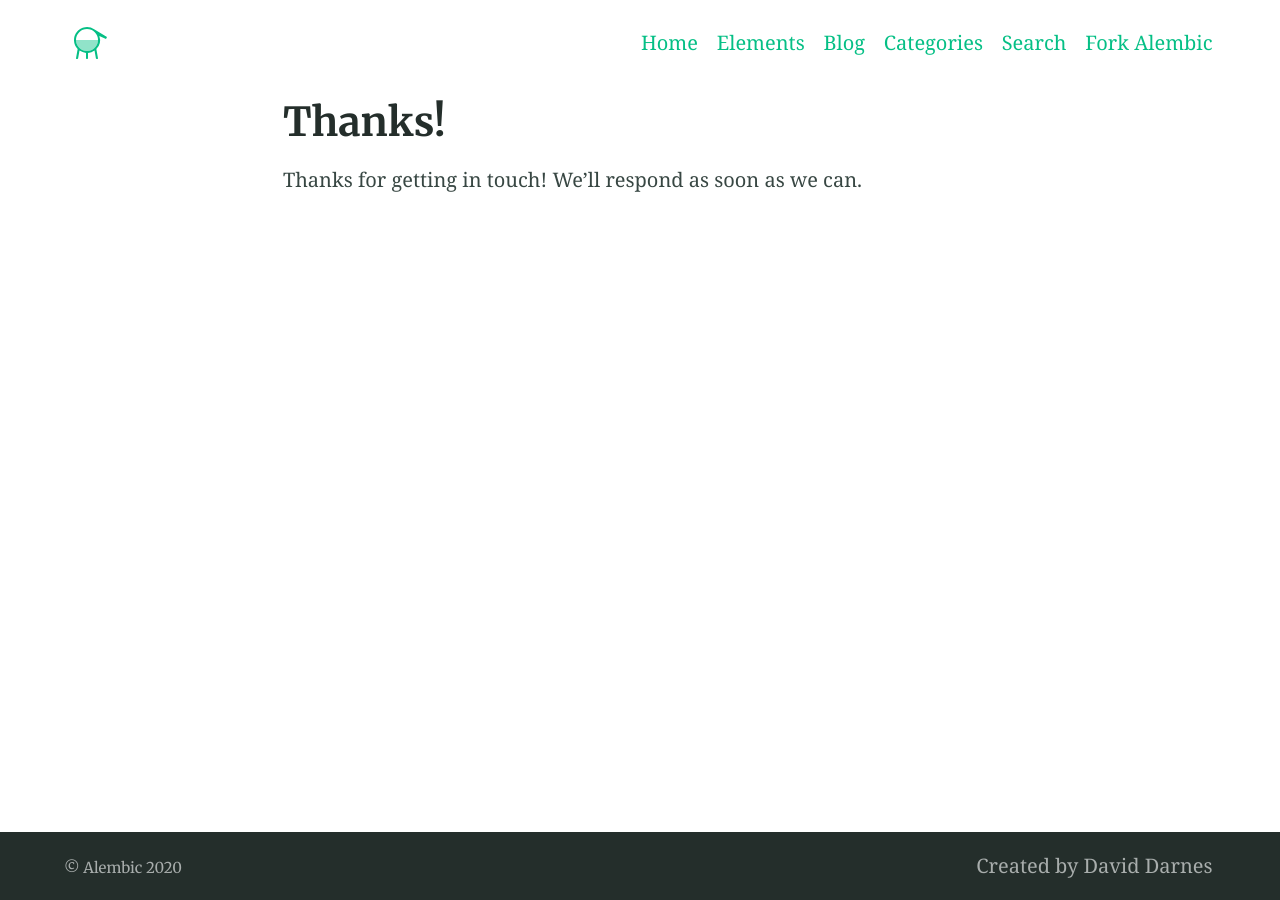
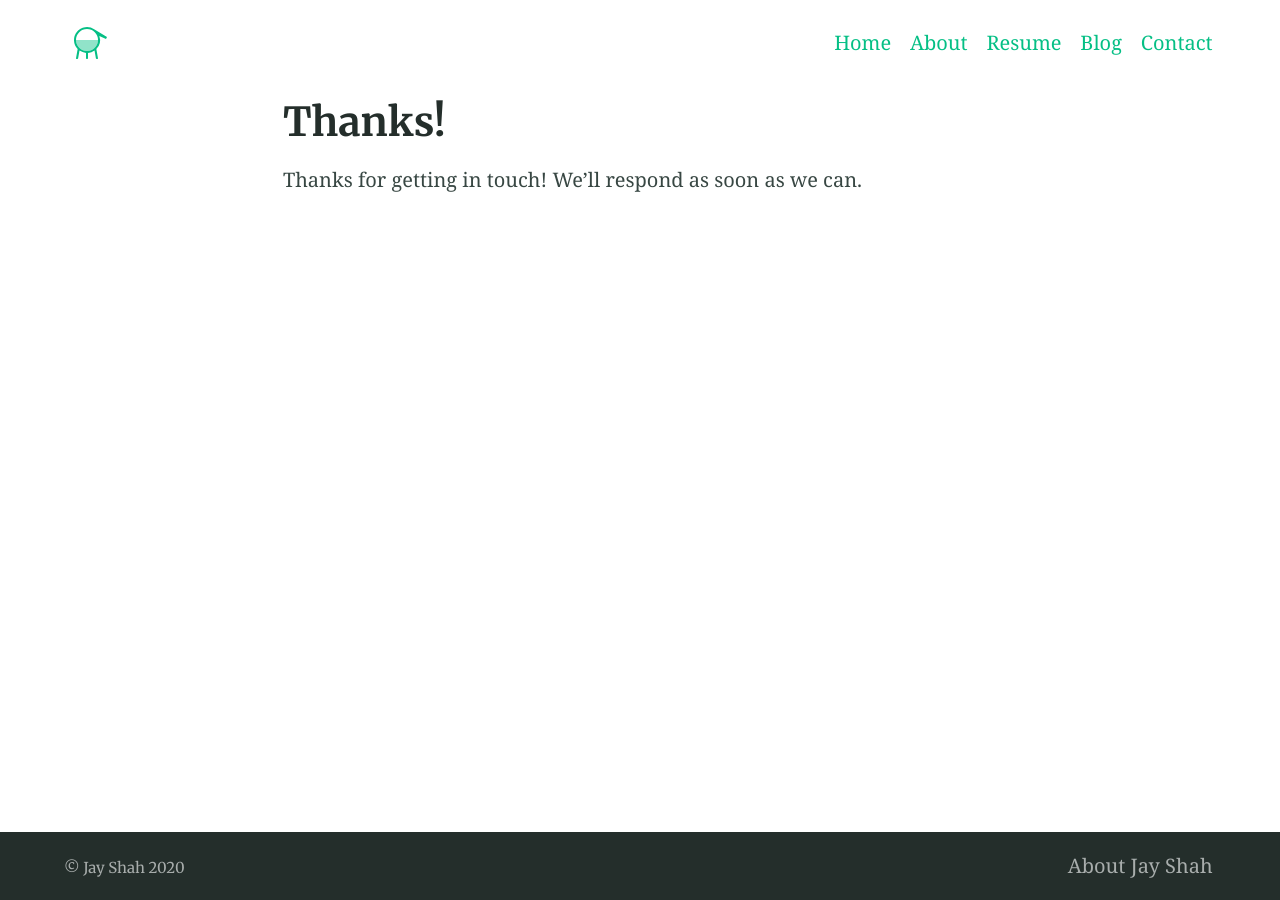
Before and after one commit to jayshah5696/jayshah5696.github.io, a Jekyll site: the page built from thanks.md, in a window 1280 px wide. Built offline with Jekyll 4.4.1, drawn with Linux system fonts in a browser that asks for light colours; our own code applies the rules of GitHub Pages for plain Markdown files.

Commit message:
adding first draft

```diff
--- a/_config.yml
+++ b/_config.yml
@@ -21,6 +21,7 @@ exclude:
 - Gemfile.lock
 - alembic-jekyll-theme.gemspec
 - .jekyll-cache
+- .idea/
 
 # 2. Installed Gems
 plugins:
@@ -82,13 +83,13 @@ defaults:
 # 7. Site settings
 encoding: utf-8 # Make sure the encoding is right
 lang: en-GB # Set the site language
-title: "Alembic" # Site name or title, also used in jekyll-seo-tag
+title: "Jay Shah" # Site name or title, also used in jekyll-seo-tag
 logo: "/assets/logos/logo.svg" # Site logo, also used in jekyll-seo-tag
-description: "Alembic is a starting point for Jekyll projects. Rather than starting from scratch, this boilerplate is designed to get the ball rolling immediately" # Site description and default description, also used in jekyll-seo-tag
-url: "https://alembic.darn.es" # Site url, also used in jekyll-seo-tag
+description: "Hello, I am a Data Scientist. Looking to expand the boundaries of data science with Engineering and Statistics" # Site description and default description, also used in jekyll-seo-tag
+url: "https://jayshah5696.github.io" # Site url, also used in jekyll-seo-tag
 baseurl: ""
-repo: "https://github.com/daviddarnes/alembic"
-email: "me@daviddarnes.com"
+repo: "https://github.com/jayshah5696/portfolio"
+email: "jayshah5696@gmail.com"
 # disqus: "alembic-1" # Blog post comments, uncomment the option and set the site ID from your Disqus account
 # google_analytics: ''
 # google_analytics_anonymize_ip: ''
@@ -110,27 +111,23 @@ favicons: # Favicons are also used in the manifest file. Syntax is 'size: path'
 navigation_header:
 - title: Home
   url: /
-- title: Elements
-  url: /elements/
+- title: About
+  url: /About/
+- title: Resume
+  url: /Resume/
 - title: Blog
-  url: /blog/
-- title: Categories
-  url: /categories/
-- title: Search
-  url: /search/
-- title: Fork Alembic
-  url: https://github.com/daviddarnes/alembic
+  url: /Blog/
+- title: Contact
+  url: /Contact/
 
 navigation_footer:
-- title: Created by David Darnes
-  url: https://darn.es
+- title: About Jay Shah
+  url: https://www.linkedin.com/in/jayshah5696/
 
 social_links: # Appears in sidebar. Set the urls then uncomment and comment out as desired
-  Twitter: https://twitter.com/DavidDarnes
-  LinkedIn: https://www.linkedin.com/in/daviddarnes
-  GitHub: https://github.com/daviddarnes
-  link: https://darn.es
-  RSS: /feed.xml
+  Twitter: https://twitter.com/jayjshah
+  LinkedIn: https://www.linkedin.com/in/jayshah5696/
+  GitHub: https://github.com/jayshah5696
 
 sharing_links: # Appear at the bottom of single blog posts, add as desired. The value can be 'true' or the desired button colour
   Twitter: "#0d94e7"
```
